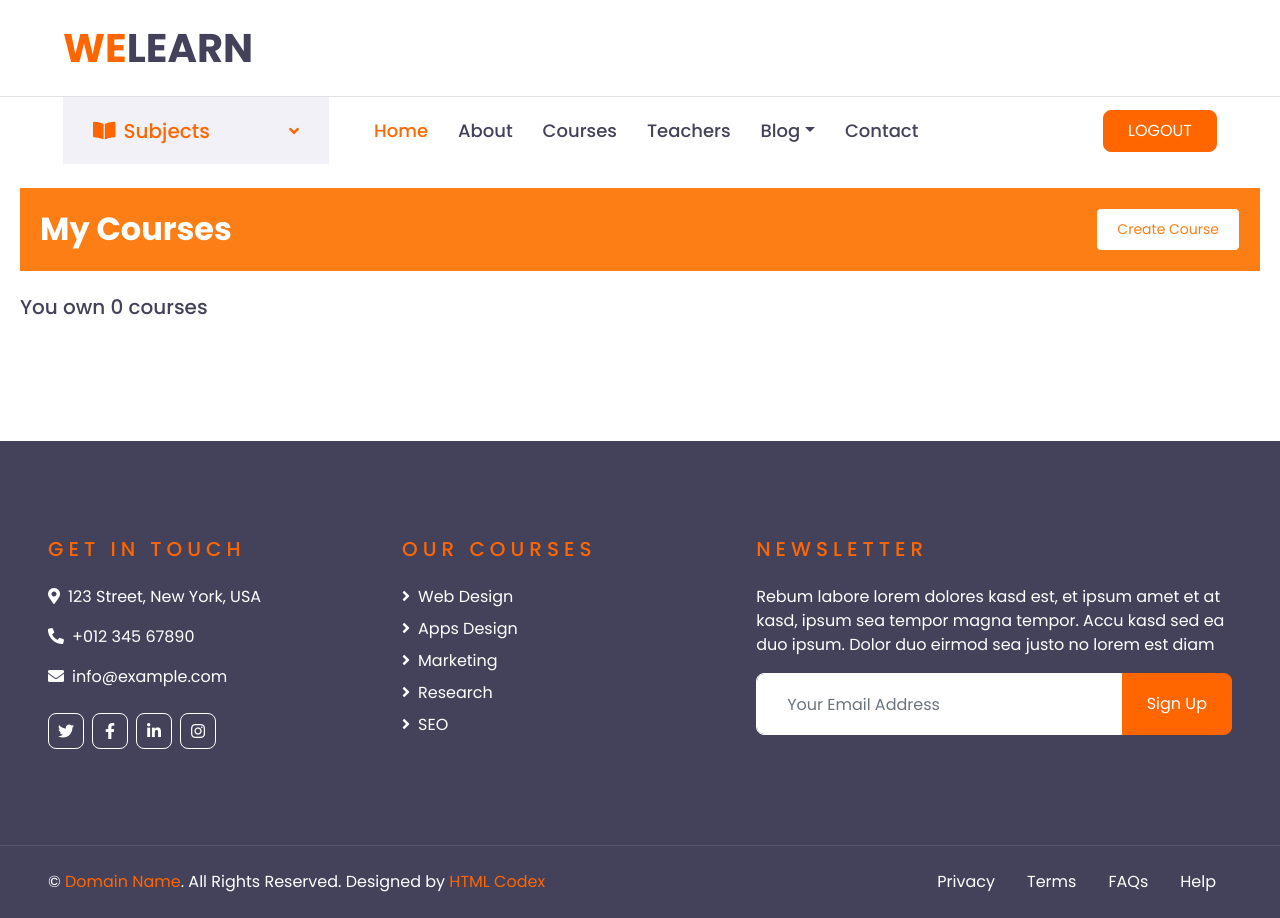
After one commit to SteppaCodes/we-learn, a Django app: page /mycourses/ in a window 1280 px wide. The commit adds this page. Run offline with Django 4.2, Linux system fonts and the light colour scheme; the visitor is signed in with stand-in values (Sample User, id 1); data that the repository does not hold is empty; some libraries are stand-ins or nearby versions.

Commit message:
login, coursemanagement(create, update)

```diff
--- a/apps/accounts/forms.py
+++ b/apps/accounts/forms.py
@@ -1,14 +1,17 @@
 from django import forms
 from django.contrib.auth.forms import UserCreationForm
 from apps.accounts.models import User
+from .validators import validate_name
 
 class RegisterForm(UserCreationForm):
     first_name = forms.CharField(
         max_length=50,
+        validators=[validate_name],
         widget=forms.TextInput(attrs={"placeholder": "Enter Your first name"})
     )
     last_name = forms.CharField(
         max_length=50,
+        validators=[validate_name],
         widget=forms.TextInput(attrs={"placeholder":"Enter your last name"})
     )
     email = forms.EmailField(
--- a/apps/accounts/views.py
+++ b/apps/accounts/views.py
@@ -33,8 +33,7 @@ class LoginView(View):
 
             user = authenticate(request, username=email, password=password)
             if not user:
-
-                return redirect('/')
+                print('Not a user')
             else:
                 login(request, user)
                 return redirect('home')
--- a/apps/common/templates/common/base.html
+++ b/apps/common/templates/common/base.html
@@ -98,9 +98,6 @@
     </div>
 </div>
 
-
-
-
 <body>
 {% block content %}
 
--- /dev/null
+++ b/apps/courses/mixins.py
@@ -0,0 +1,29 @@
+from . models import Course
+from django.contrib.auth.mixins import LoginRequiredMixin, PermissionRequiredMixin
+
+from django.urls import reverse_lazy
+
+
+#Get courses owned by current user
+class OwnerMixin:
+    def get_queryset(self):
+        qs = super().get_queryset()
+        return qs.filter(owner=self.request.user)
+
+
+#Set owne of course to current user when creating course
+class OwnerEditMixin:
+    def form_valid(self, form):
+        form.instance.owner = self.request.user
+        return super().form_valid(form)
+
+
+ #Return all th courses owned by the logged in user
+class OwnerCourseMixin(OwnerMixin):
+    model = Course
+    fields = [ 'subject' ,'title','overview' ]
+    success_url= reverse_lazy('mycourses')
+
+
+class OwnerCourseEditMixin(OwnerCourseMixin, OwnerEditMixin, LoginRequiredMixin, PermissionRequiredMixin):
+    template_name = 'courses/form.html'
--- /dev/null
+++ b/apps/courses/templates/courses/mycourses.html
@@ -0,0 +1,38 @@
+{% extends 'common/base.html' %}
+
+{% block content %}
+
+
+<div class="container-fluid mt-4" style="padding-right: 20px; padding-left: 20px;">
+    <div class="d-flex justify-content-between align-items-center" style="background-color: #fd7e14; padding: 20px;">
+        <h2 class="text-left mb-0" style="color: white; width: 80%;">My Courses</h2>
+        <a href="{% url 'create-course' %}" ><button class="btn btn-orange btn-sm" style="background-color: white; border: 1px solid #fd7e14; color: #fd7e14; padding: 10px 20px; border-radius: 5px;">Create Course</button></a>
+    </div>
+    <br>
+    <h5>You own {{request.user.courses_owned.count}} courses</h5>
+    <br>
+    <div class="row">
+        {% for course in object_list %}
+            <div class="col-md-4 mb-4">
+                <div class="card" style="box-shadow: 0 4px 8px rgba(0, 0, 0, 0.1);">
+                    <div class="card-body" style="transition: background-color 0.3s;">
+                        <h5 class="card-title font-weight-bold">{{ course.title }}</h5>
+                        <p class="card-text">Overview: {{ course.overview }}</p>
+                        <p class="card-text">Enrolled: 300k</p>
+                        <p class="card-text">Teacher: steppacodes</p>
+                        <p class="card-text">Price: $200</p>
+                        <!-- Add more information as needed -->
+                    </div>
+                </div>
+            </div>
+        {% endfor %}
+    </div>
+</div>
+
+<style>
+    .card-body:hover {
+        background-color: #f8f9fa; /* Change this color to your desired hover background color */
+    }
+</style>
+
+{% endblock content %}
--- a/apps/courses/urls.py
+++ b/apps/courses/urls.py
@@ -1,6 +1,11 @@
 from django.urls import path
-from .views import HomeView
+from .views import (HomeView, ManageCourseListView,
+                    CourseUpdateView, CourseCreateView,
+                    CourseDeleteView
+                    )
 
 urlpatterns= [
-    path('', HomeView.as_view(), name='home' )
+    path('', HomeView.as_view(), name='home' ),
+    path('mycourses/', ManageCourseListView.as_view(), name='mycourses'),
+    path('create-course/', CourseCreateView.as_view(), name='create-course' ),
 ]
--- a/apps/courses/views.py
+++ b/apps/courses/views.py
@@ -1,6 +1,9 @@
-from django.shortcuts import render
+from django.shortcuts import render, redirect
 from django.views import View
+from django.views.generic import ListView, CreateView, UpdateView, DeleteView
 from .models import Course, Subject
+
+from .mixins import OwnerCourseMixin, OwnerEditMixin, OwnerCourseEditMixin
 
 #TODO: cREATA A COURSE OBJECTIVES THAT STUDENTS WILL TICK IF THEY ARE ABLE TO MEET THE OBJECTIVES
 
@@ -14,3 +17,23 @@ class HomeView(View):
         }
 
         return render(request, 'courses/home.html', context)
+
+class ManageCourseListView(OwnerCourseMixin, ListView):
+   template_name = 'courses/mycourses.html'
+   permission_required = 'course.view_course'
+
+
+class CourseCreateView(OwnerCourseEditMixin, CreateView):
+    permission_required = 'courses.add_course'
+
+
+class CourseUpdateView(OwnerCourseEditMixin, UpdateView):
+    permission_required= 'courses.change_course'
+
+
+class CourseDeleteView(OwnerCourseMixin, DeleteView):
+    template_name = 'courses/delete.html'
+    permission_required= 'courses.delete_course'
+
+class CourseDetailView():
+    pass
```
Also changed, not shown: apps/courses/templates/courses/delete.html (added, +10 -0 lines), apps/courses/templates/courses/form.html (added, +30 -0 lines), apps/accounts/validators.py (renamed from apps/accounts/valdators.py).
